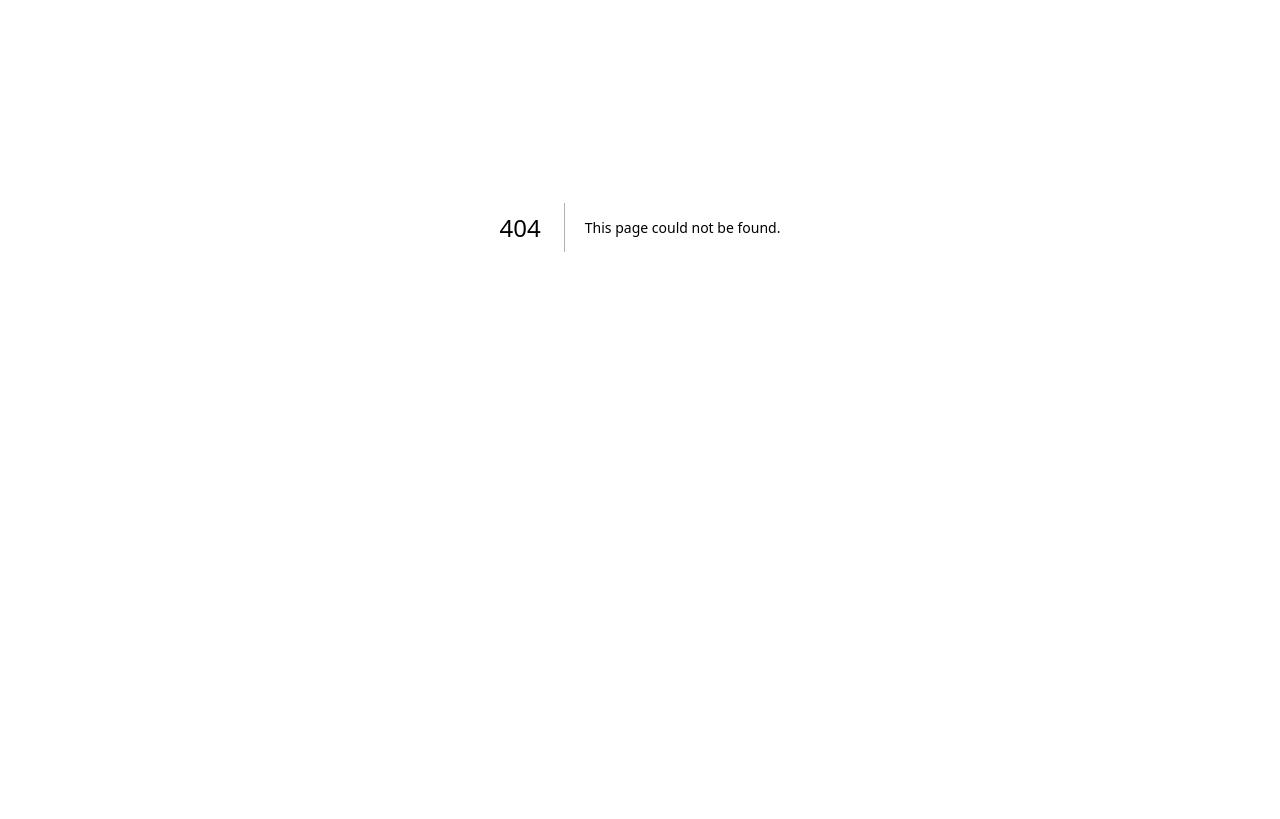
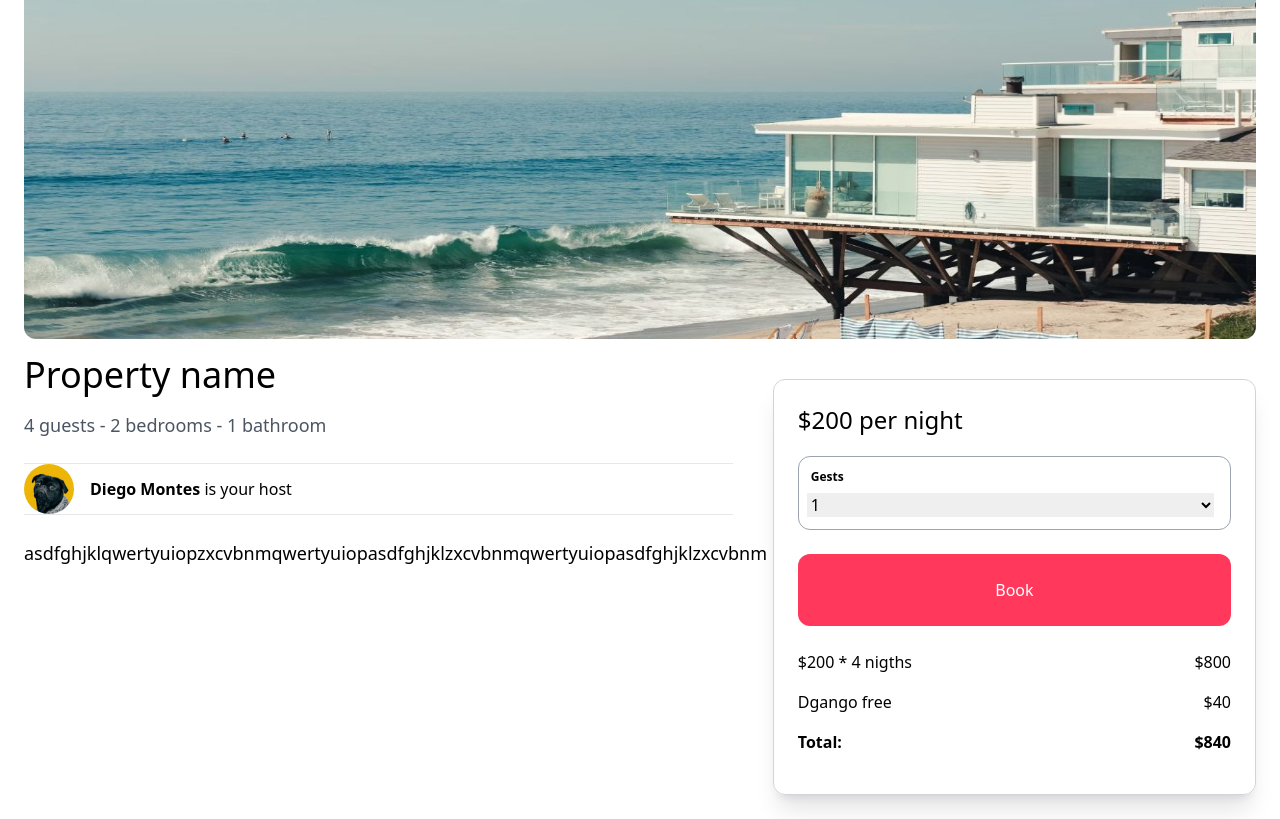
Before and after one commit to SuperExe404/AirBnbFrontEnd, a Next.js app: page /properties/1 in a window 1280 px wide. Before the commit this address had no page. Shown: the part 301-1120 px from the top of the page. Before the commit the page ends 928 px from the top, so only its background shows below. Built offline with nearby package versions, Linux system fonts and the light colour scheme.

Commit message:
Detail page for properties

```diff
--- /dev/null
+++ b/app/components/properties/ReservationSidebar.tsx
@@ -0,0 +1,37 @@
+const ReservationSidebar = () => {
+    return (
+        <aside className="mt-6 p-6 col-span-2 rounded-xl border border-gray-300 shadow-xl">
+            <h2 className="mb-5 text-2xl">$200 per night</h2>
+
+            <div className="mb-6 p-3 border border-gray-400 rounded-xl">
+                <label className="mb-2 block font-bold text-xs">Gests</label>
+
+                <select className="w-full -ml-1 text-xm">
+                    <option>1</option>
+                    <option>2</option>
+                    <option>3</option>
+                    <option>4</option>
+                </select>
+            </div>
+
+            <div className="w-full mb-6 py-6 text-center text-white bg-airbnb rounded-xl">Book</div>
+
+            <div className="mb-4 flex justify-between align-center">
+                <p>$200 * 4 nigths</p>
+                <p>$800</p>
+            </div>
+
+            <div className="mb-4 flex justify-between align-center">
+                <p>Dgango free</p>
+                <p>$40</p>
+            </div>
+
+            <div className="mb-4 flex justify-between align-center font-bold">
+                <p>Total:</p>
+                <p>$840</p>
+            </div>
+        </aside>
+    )
+}
+
+export default ReservationSidebar
--- /dev/null
+++ b/app/properties/[id]/page.tsx
@@ -0,0 +1,50 @@
+import Image from "next/image";
+import ReservationSidebar from "@/app/components/properties/ReservationSidebar";
+
+const PropertyDetailPage = () => {
+    return(
+        <main className="max-w-[1500px] mx-auto px-6 pb-6">
+            <div className="w-full h-[64vh] mb-4 overflow-hidden rounded-xl relative">
+                <Image
+                fill
+                src='/beach_1.jpg'
+                className="objects-cover w-full h-full"
+                alt="each House"
+                />
+            </div>
+
+            <div className="mt-4 grid grid-cols-1 md:grid-cols-5 gap-4">
+                <div className="py-66 pr-6 col-span-3">
+                    <h1 className="mb-4 text-4xl">Property name</h1>
+
+                    <span className="mb-6 block text-lg text-gray-600">
+                        4 guests - 2 bedrooms - 1 bathroom
+                    </span>
+
+                    <hr />
+
+                    <div className="oy-6 flex items-center space-x-4">
+                        <Image
+                            src="/profile_pic_1.jpg"
+                            width={50}
+                            height={50}
+                            className="rounded-full"
+                            alt="The user name"
+                        />
+
+                        <p><strong>Diego Montes</strong> is your host</p>
+                    </div>
+
+                    <hr />
+                    <p className="mt-6 text-lg">
+                        asdfghjklqwertyuiopzxcvbnmqwertyuiopasdfghjklzxcvbnmqwertyuiopasdfghjklzxcvbnm
+                    </p>
+                </div>
+
+                <ReservationSidebar />
+            </div>
+        </main>
+    )
+}
+
+export default PropertyDetailPage;
```
Also changed, not shown: public/profile_pic_1.jpg (added).
